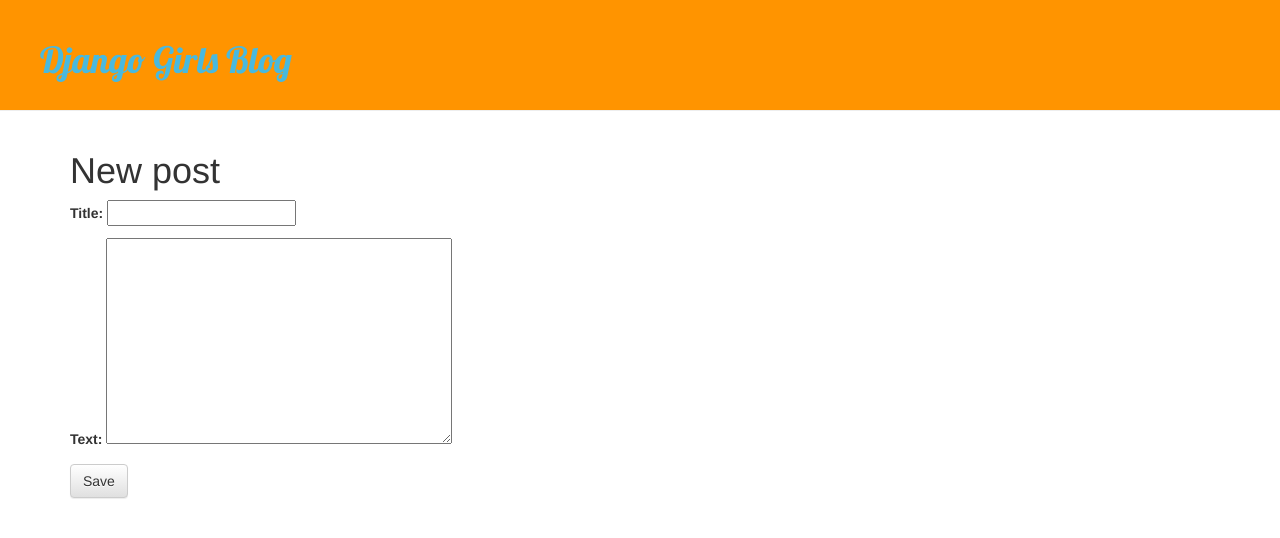
After one commit to Bianca13495/my-first-blog, a Django app: page /post/new/ in a window 1280 px wide. The commit adds this page. Shown: the top 538 px of the page. Run offline with Django 3.2, Linux system fonts and the light colour scheme; some libraries are stand-ins or nearby versions.

Commit message:
Added views to create/edit blog post inside the site.

```diff
--- /dev/null
+++ b/blog/forms.py
@@ -0,0 +1,9 @@
+from django import forms
+
+from .models import Post
+
+class PostForm(forms.ModelForm):
+
+	class Meta:
+		model = Post
+		fields = ('title', 'text')
--- a/blog/templates/blog/base.html
+++ b/blog/templates/blog/base.html
@@ -15,6 +15,9 @@
     <body>
     <div class="page-header">
         <h1><a href="/">Django Girls Blog</a></h1>
+    {% if user.is_authenticated %}
+        <a href="{% url 'post_new' %}" class="top-menu"><span class="glyphicon glyphicon-plus"></span></a>
+    {% endif %}
     </div>
     <div class="content container">
         <div class="row">
--- a/blog/templates/blog/post_detail.html
+++ b/blog/templates/blog/post_detail.html
@@ -2,6 +2,10 @@
 
 {% block content %}
     <div class="post">
+    {% if user.is_authenticated %}
+     <a class="btn btn-default" href="{% url 'post_edit' pk=post.pk %}"><span class="glyphicon glyphicon-pencil"></span></a>
+{% endif %}
+
         {% if post.published_date %}
             <div class="date">
                 {{ post.published_date }}
--- /dev/null
+++ b/blog/templates/blog/post_edit.html
@@ -0,0 +1,9 @@
+{% extends 'blog/base.html' %}
+
+{% block content %}
+    <h1>New post</h1>
+    <form method="POST" class="post-form">{% csrf_token %}
+        {{ form.as_p }}
+        <button type="submit" class="save btn btn-default">Save</button>
+    </form>
+{% endblock %}
--- a/blog/urls.py
+++ b/blog/urls.py
@@ -4,4 +4,5 @@ from . import views
 urlpatterns = [
     url(r'^$' , views.post_list, name= 'post_list'),
     url(r'^post/(?P<pk>\d+)/$', views.post_detail, name='post_detail'),
+    url(r'^post/new/$', views.post_new, name='post_new'),
 ]
--- a/blog/views.py
+++ b/blog/views.py
@@ -1,7 +1,10 @@
+from .forms import PostForm
 from django.shortcuts import render
 from django.utils import timezone
 from .models import Post
+from django.shortcuts import redirect
 from django.shortcuts import render, get_object_or_404
+
 
 def post_list(request):
 	posts = Post.objects.filter(published_date__lte=timezone.now()).order_by('published_date')
@@ -10,3 +13,16 @@ def post_list(request):
 def post_detail(request, pk):
     post = get_object_or_404(Post, pk=pk)
     return render(request, 'blog/post_detail.html', {'post': post})
+
+def post_new(request):
+    if request.method == "POST":
+        form = PostForm(request.POST)
+        if form.is_valid():
+            post = form.save(commit=False)
+            post.author = request.user
+            post.published_date = timezone.now()
+            post.save()
+            return redirect('post_detail', pk=post.pk)
+    else:
+        form = PostForm()
+    return render(request, 'blog/post_edit.html', {'form': form})
```
